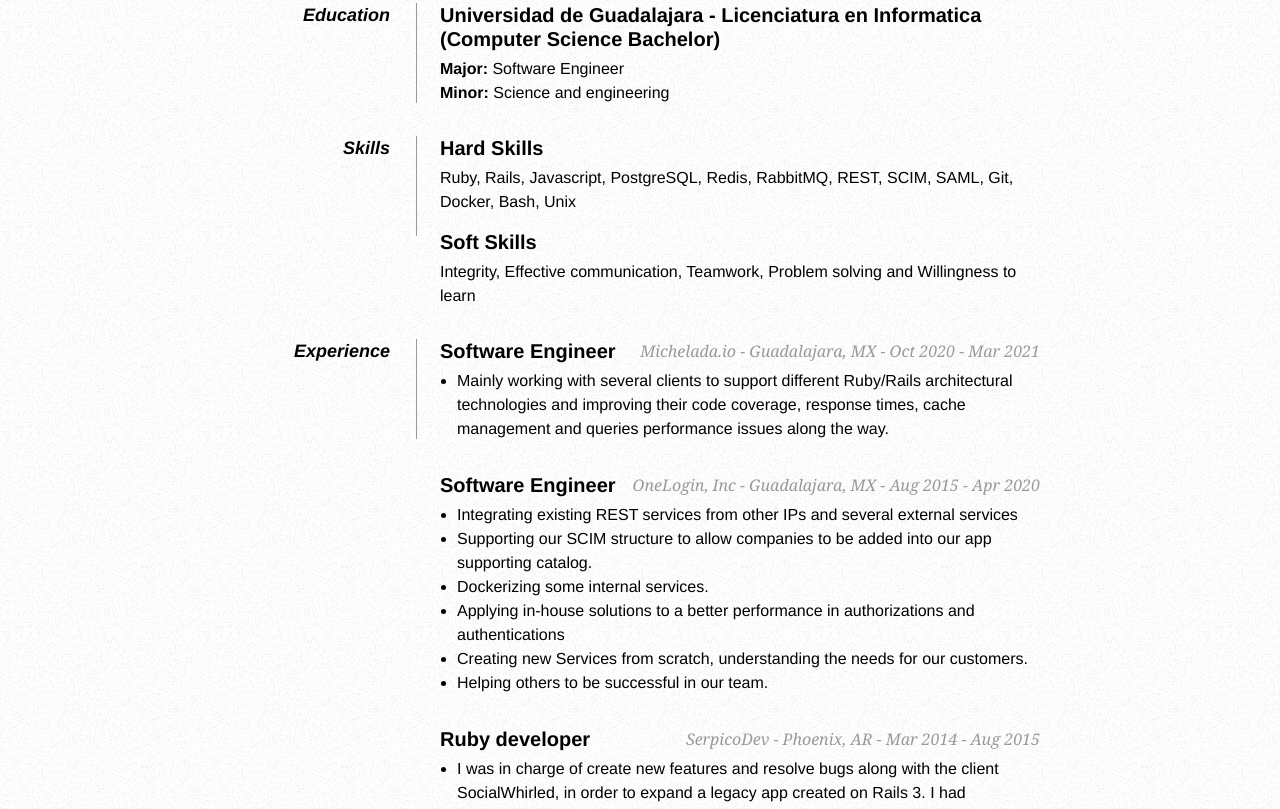
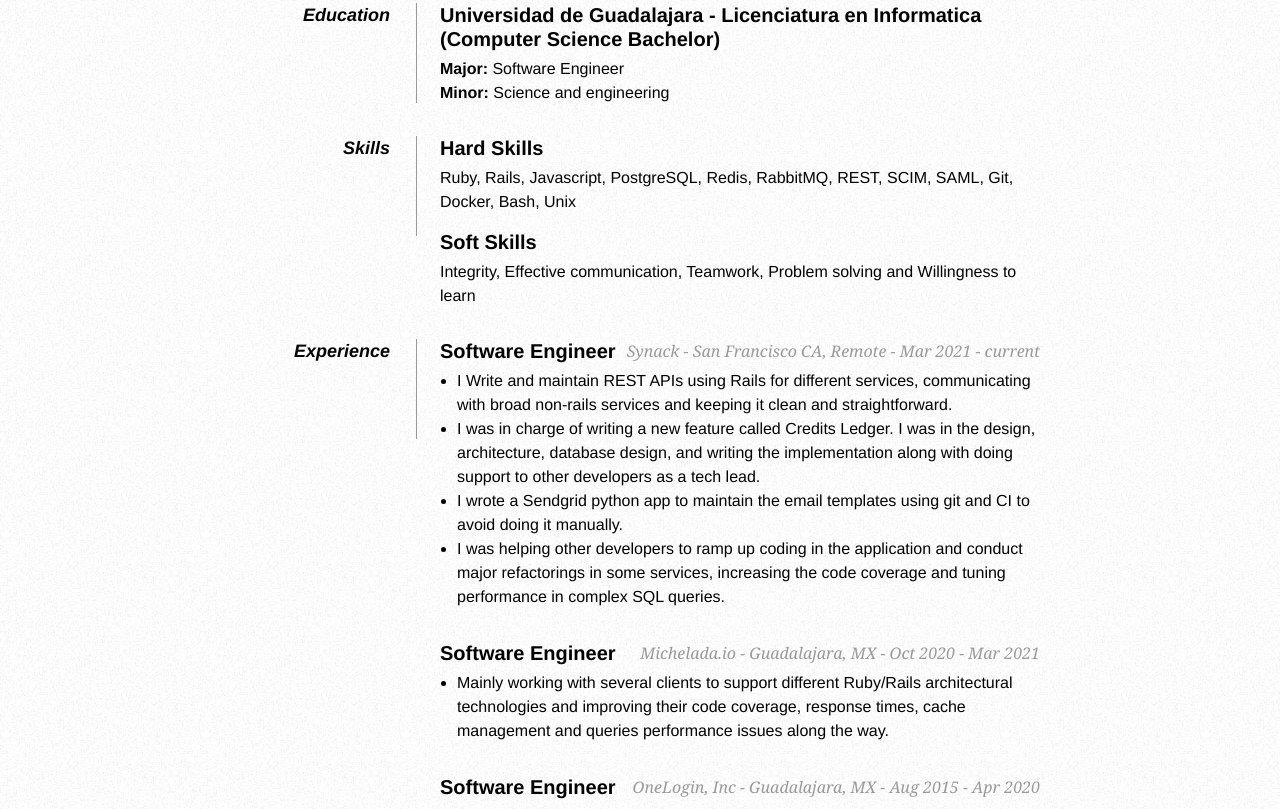
Before and after one commit to ignoch/curriculum, a plain HTML site: page index.html in a window 1280 px wide. Shown: the part 333-1142 px from the top of the page. Drawn offline with Linux system fonts and the light colour scheme.

Commit message:
Adding synack experience

```diff
--- a/index.html
+++ b/index.html
@@ -88,12 +88,19 @@
 
             <dt>Experience</dt>
             <dd>
+                <h2>Software Engineer <span>Synack - San Francisco CA, Remote - Mar 2021 - current</span></h2>
+                <ul>
+                    <li>I Write and maintain REST APIs using Rails for different services, communicating with broad non-rails services and keeping it clean and straightforward.</li>
+                    <li>I was in charge of writing a new feature called Credits Ledger. I was in the design, architecture, database design, and writing the implementation along with doing support to other developers as a tech lead.</li>
+                    <li>I wrote a Sendgrid python app to maintain the email templates using git and CI to avoid doing it manually.</li>
+                    <li>I was helping other developers to ramp up coding in the application and conduct major refactorings in some services, increasing the code coverage and tuning performance in complex SQL queries.</li>
+                </ul>
                 <h2>Software Engineer <span>Michelada.io - Guadalajara, MX - Oct 2020 - Mar 2021</span></h2>
                 <ul>
                     <li>Mainly working with several clients to support different Ruby/Rails architectural technologies and improving their code coverage, response times, cache management and queries performance issues along the way.</li>
                 </ul>
 
-                <h2>Software Engineer <span>OneLogin, Inc - Guadalajara, MX - Aug 2015 - Apr 2020</span></h2>
+                <h2 class="break">Software Engineer <span>OneLogin, Inc - Guadalajara, MX - Aug 2015 - Apr 2020</span></h2>
                 <ul>
                   <li>Integrating existing REST services from other IPs and several external services</li>
                   <li>Supporting our SCIM structure to allow companies to be added into our app supporting catalog.</li>
@@ -103,7 +110,7 @@
                   <li>Helping others to be successful in our team.</li>
                 </ul>
 
-                <h2 class="break">Ruby developer <span>SerpicoDev - Phoenix, AR - Mar 2014 - Aug 2015</span></h2>
+                <h2>Ruby developer <span>SerpicoDev - Phoenix, AR - Mar 2014 - Aug 2015</span></h2>
                 <ul>
                   <li>I was in charge of create new features and resolve bugs along with the client SocialWhirled,
                     in order to expand a legacy app created on Rails 3. I had experience implementing some services on the servers,
```
